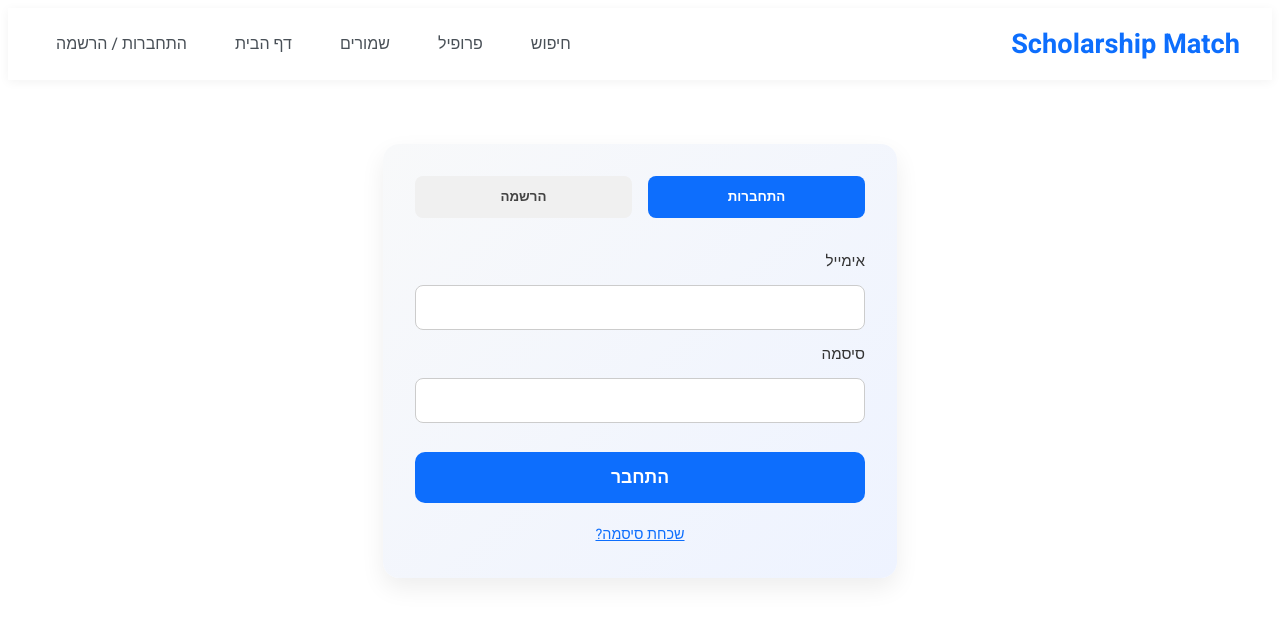
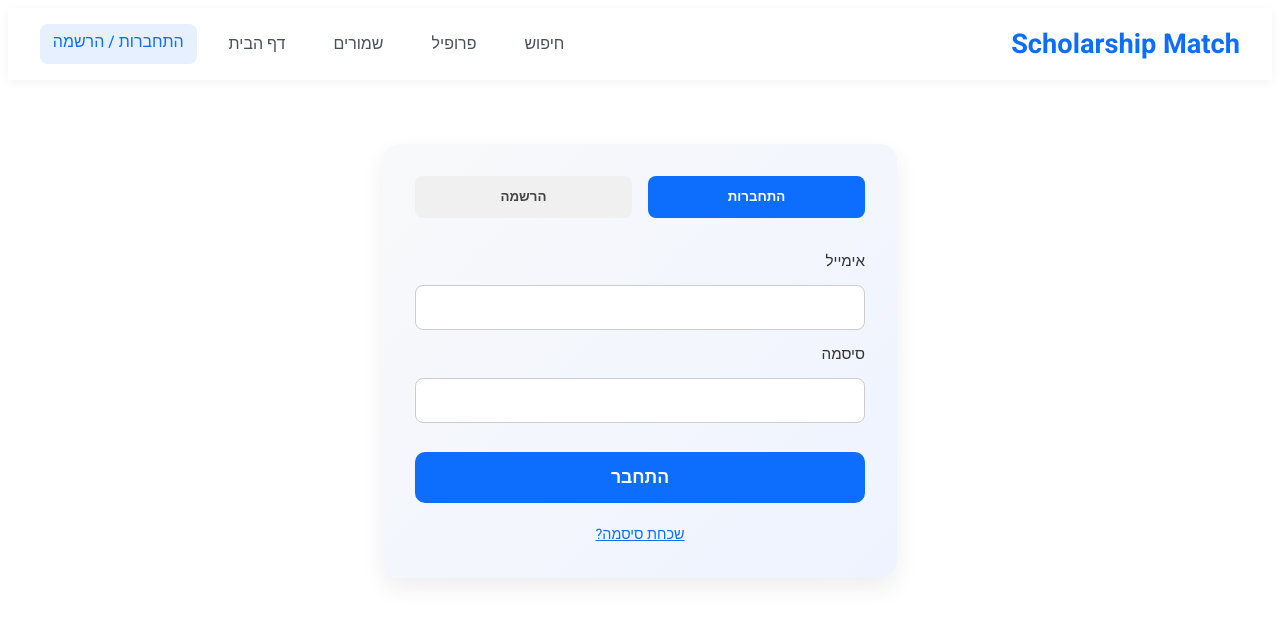
Before and after one commit to lid0kk/MyReactProject, a React (Vite) app: page /login in a window 1280 px wide. Shown: the top 620 px of the page. Built offline with nearby package versions, Linux system fonts and the light colour scheme; no server answers; a web font is replaced by a local one.

Commit message:
Changes to navbar onactive

```diff
--- a/src/Components/Navbar.jsx
+++ b/src/Components/Navbar.jsx
@@ -1,4 +1,4 @@
-import { Link, useNavigate } from "react-router-dom";
+import { Link, useNavigate, useLocation } from "react-router-dom";
 import { auth, db } from "../Firebase/Firebase";
 import { useAuthState } from "react-firebase-hooks/auth";
 import { useEffect, useState } from "react";
@@ -11,6 +11,7 @@ export default function Navbar() {
   const [fullName, setFullName] = useState("");
   const [isAdmin, setIsAdmin] = useState(false);
   const navigate = useNavigate();
+  const location = useLocation();
 
   useEffect(() => {
     const fetchUserData = async () => {
@@ -33,9 +34,11 @@ export default function Navbar() {
 
   const handleLogout = async () => {
     await auth.signOut();
-    toast.success("!התנתקת בהצלחה ")
+    toast.success("!התנתקת בהצלחה ");
     navigate("/login");
   };
+
+  const isActive = (path) => location.pathname === path;
 
   return (
     <nav className="navbar">
@@ -45,16 +48,30 @@ export default function Navbar() {
 
       <div className="collapse-nav">
         <ul className="ul-nav">
-          <li className="nav-li"><Link className="nav-link" to="/search">חיפוש</Link></li>
-          <li className="nav-li"><Link className="nav-link" to="/profile">פרופיל</Link></li>
-          <li className="nav-li"><Link className="nav-link" to="/my-scholarships">שמורים</Link></li>
-          <li className="nav-li"><Link className="nav-link" to="/home">דף הבית</Link></li>
+          <li className="nav-li">
+            <Link className={`nav-link ${isActive("/search") ? "active" : ""}`} to="/search">חיפוש</Link>
+          </li>
+          <li className="nav-li">
+            <Link className={`nav-link ${isActive("/profile") ? "active" : ""}`} to="/profile">פרופיל</Link>
+          </li>
+          <li className="nav-li">
+            <Link className={`nav-link ${isActive("/my-scholarships") ? "active" : ""}`} to="/my-scholarships">שמורים</Link>
+          </li>
+          <li className="nav-li">
+            <Link className={`nav-link ${isActive("/home") ? "active" : ""}`} to="/home">דף הבית</Link>
+          </li>
 
           {isAdmin && (
             <>
-              <li className="nav-li"><Link className="nav-link" to="/admin">ניהול</Link></li>
-              <li className="nav-li"><Link className="nav-link" to="/admin/dashboard">דף סטטיסטיקות</Link></li>
-              <li className="nav-li"><Link className="nav-link" to="/seed"> הוספת מלגות ומשתמשים למערכת (זמני)</Link></li>
+              <li className="nav-li">
+                <Link className={`nav-link ${isActive("/admin") ? "active" : ""}`} to="/admin">ניהול</Link>
+              </li>
+              <li className="nav-li">
+                <Link className={`nav-link ${isActive("/admin/dashboard") ? "active" : ""}`} to="/admin/dashboard">דף סטטיסטיקות</Link>
+              </li>
+              <li className="nav-li">
+                <Link className={`nav-link ${isActive("/seed") ? "active" : ""}`} to="/seed">הוספת מלגות ומשתמשים</Link>
+              </li>
             </>
           )}
 
@@ -68,10 +85,9 @@ export default function Navbar() {
               </li>
             </>
           ) : (
-            <>
-              <li className="nav-li"><Link className="nav-link" to="/login">התחברות / הרשמה</Link></li>
-
-            </>
+            <li className="nav-li">
+              <Link className={`nav-link ${isActive("/login") ? "active" : ""}`} to="/login">התחברות / הרשמה</Link>
+            </li>
           )}
         </ul>
       </div>
--- a/src/Styles/Navbar.css
+++ b/src/Styles/Navbar.css
@@ -18,6 +18,14 @@
     font-weight: 600;
     color: #0d6efd;
     padding: 0.5rem 1rem;
+  }
+
+  .nav-link.active {
+    background-color: #0d6efd;
+    color: white ;
+    border-radius: 8px;
+    padding: 0.4rem 0.8rem;
+    transition: background-color 0.3s ease;
   }
 
 
@@ -78,7 +86,6 @@
     color: #0d6efd;
   }
 
-  /* רספונסיביות למסך צר */
   @media (max-width: 768px) {
     .navbar {
       flex-direction: column;
```
